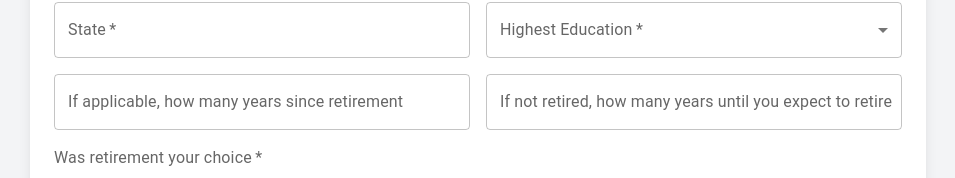
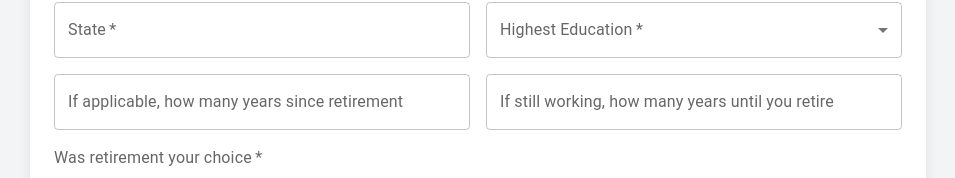
Before and after one commit to abdahad9/Tacs_questionnaire, a Next.js app: page /form-data in a window 1280 px wide. Shown: the part 339-517 px from the top of the page, without its empty margins (162-1117 px from the left). Built offline with nearby package versions, Linux system fonts and the light colour scheme.

Commit message:
text retire fix

```diff
--- a/app/form-data/page.tsx
+++ b/app/form-data/page.tsx
@@ -157,7 +157,7 @@ const ClientData: React.FC = () => {
           />
           <TextField
             name="yearsUntilRetire"
-            label="If not retired, how many years until you expect to retire"
+            label="If still working, how many years until you retire"
             type="number"
             fullWidth
             value={formData.yearsUntilRetire}
```
